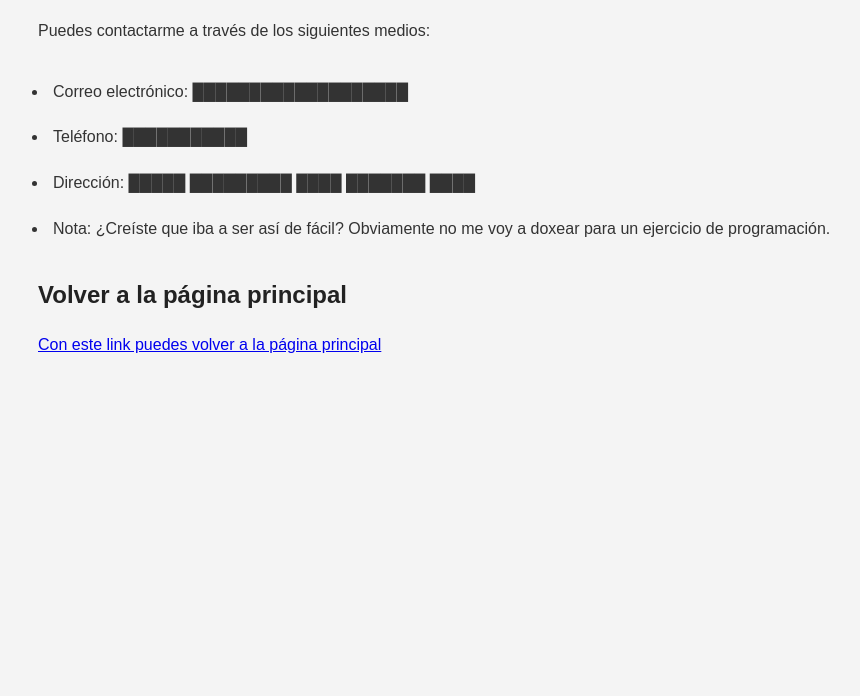
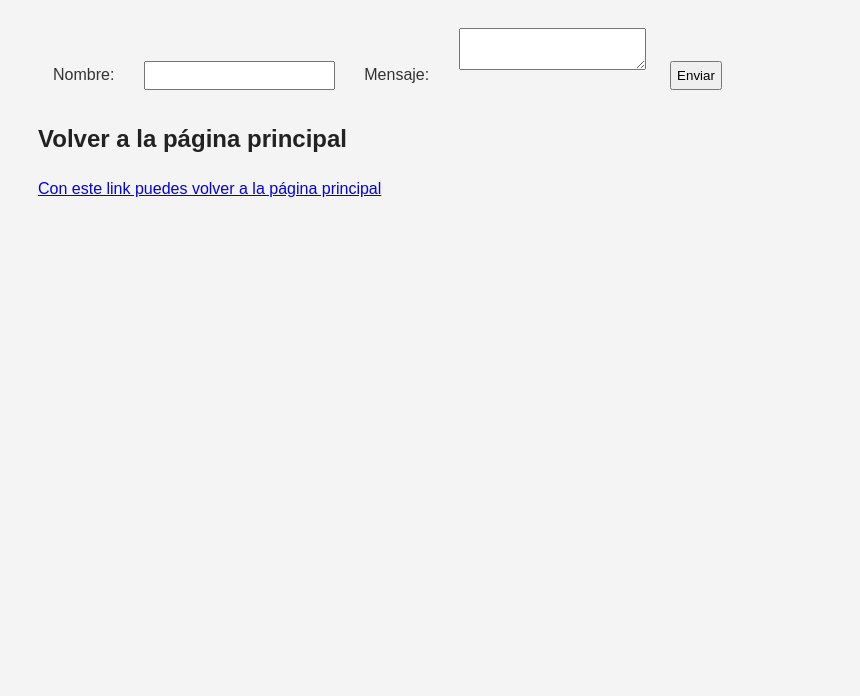
Before and after one commit to IAW-2026/ejercicio-1-express-sebasthianne, a website: page contacto/index.html in a window 1280 px wide. Shown: the part 104-800 px from the top of the page, without its empty margins (7-867 px from the left). Drawn offline with Linux system fonts and the light colour scheme.

Commit message:
Formulario en /contacto

```diff
--- a/contacto/index.html
+++ b/contacto/index.html
@@ -7,14 +7,16 @@
     <title> Información de contacto </title>
 </head>
 <body>
-    <h1> Información de contacto </h1>
-    <p> Puedes contactarme a través de los siguientes medios: </p>
-    <ul>
-        <li> Correo electrónico: ███████████████████ </li>
-        <li> Teléfono: ███████████ </li>
-        <li> Dirección: █████ █████████ ████ ███████ ████ </li>
-        <li> Nota: ¿Creíste que iba a ser así de fácil? Obviamente no me voy a doxear para un ejercicio de programación. </li>
-    </ul>
+    <h1> Formulario de contacto </h1>
+    <form action="/contacto" method="POST">
+        <label for="nombre">Nombre:</label>
+        <input type="text" id="nombre" name="nombre" required>
+
+        <label for="mensaje">Mensaje:</label>
+        <textarea id="mensaje" name="mensaje" required></textarea>
+
+        <button type="submit">Enviar</button>
+    </form>
     <h2> Volver a la página principal </h2>
     <a href="/"> Con este link puedes volver a la página principal </a>
 </body>
```
